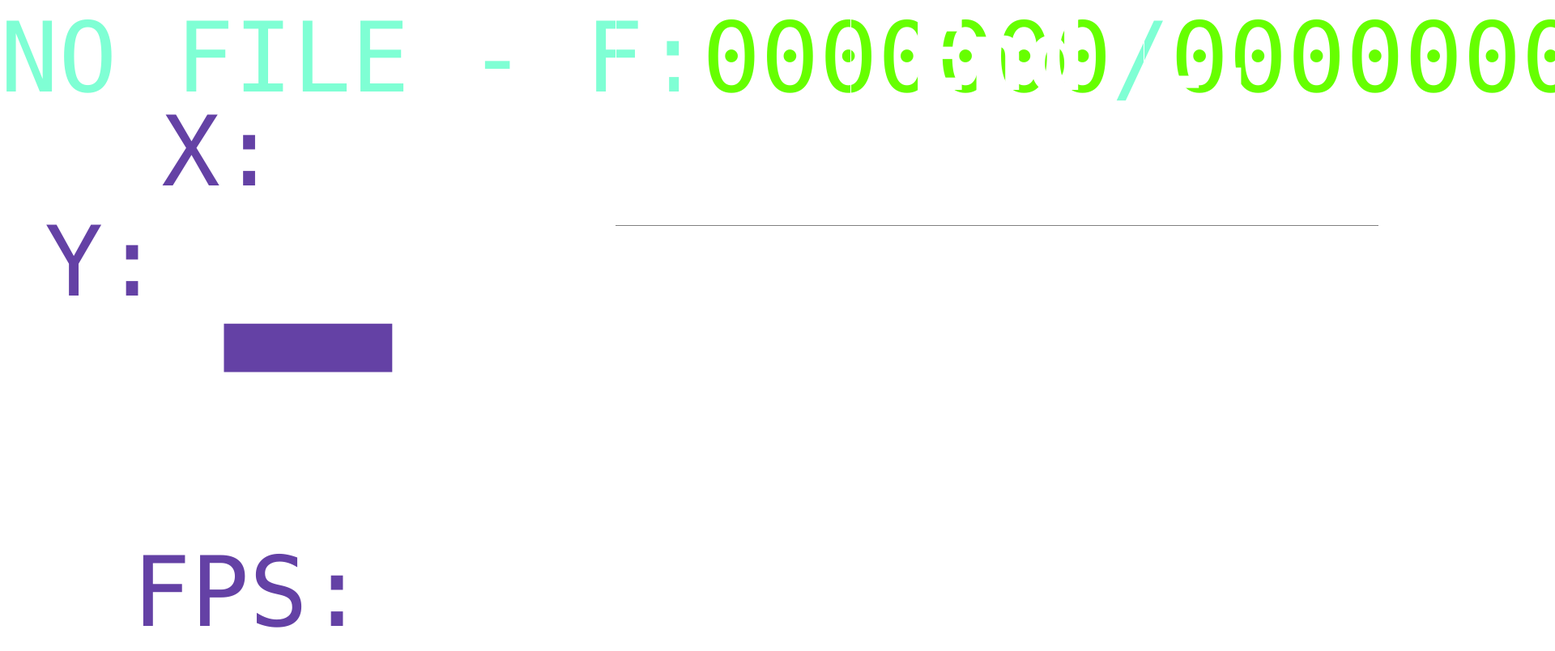
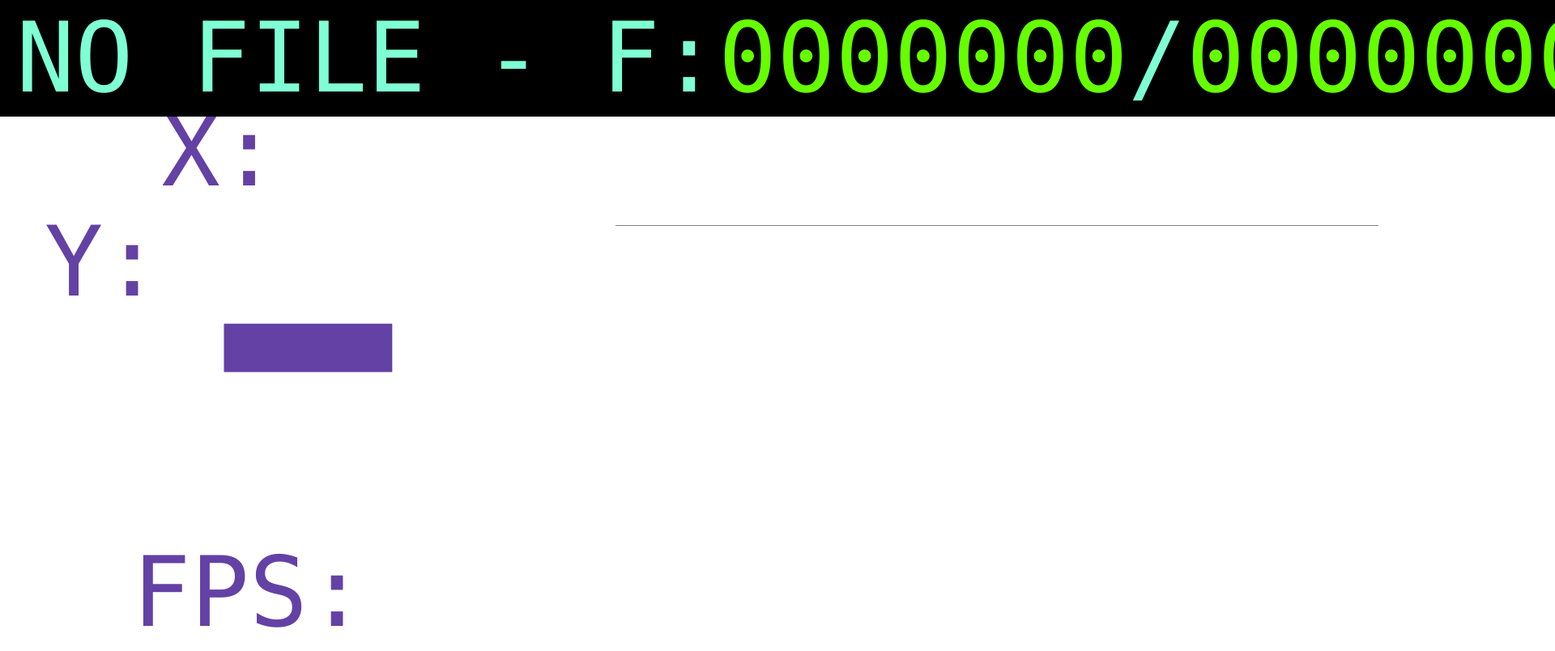
Before and after one commit to rcombs/tas-view, a website: page static/index.html in a window 1280 px wide. Shown: the top 804 px of the page at 81% size, 1920 px wide, since content can reach past the window. Drawn offline with nearby package versions, Linux system fonts and the light colour scheme; no server answers.

Commit message:
Style tweaks to keep the full filename + stats visible whenever possible

```diff
--- a/static/index.html
+++ b/static/index.html
@@ -265,10 +265,13 @@
     color: #7FFFD4;
     position: absolute;
     top: 0;
-    width: 100%;
+    padding: 0 20px;
+    // width: 100%;
     text-align: center;
     line-height: 18vh;
     white-space: nowrap;
+    background-color: black;
+    z-index: 2;
   }
   #frame, #nbFrames, #percent, #vi {
     color: #66FF00;
@@ -298,6 +301,7 @@
     font-size: 100vh;
     width: 100%;
     text-align: center;
+    z-index: 10;
   }
   #timer.hasDays {
     font-size: 82vh;
```
